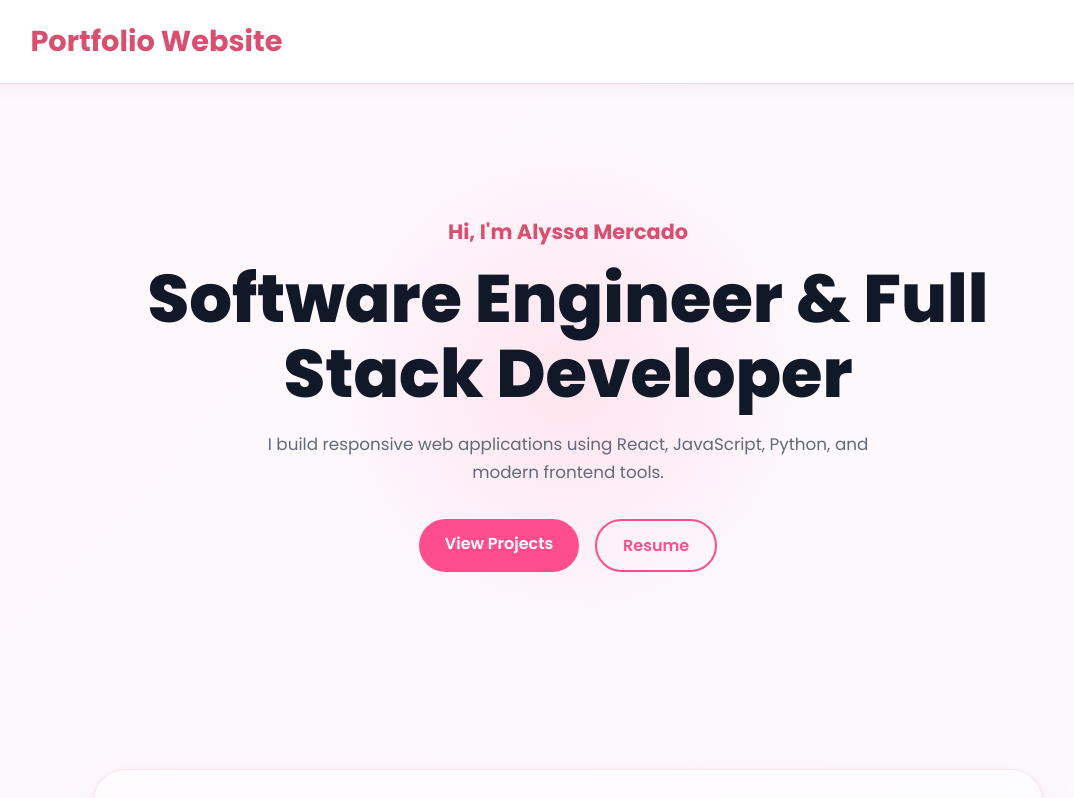
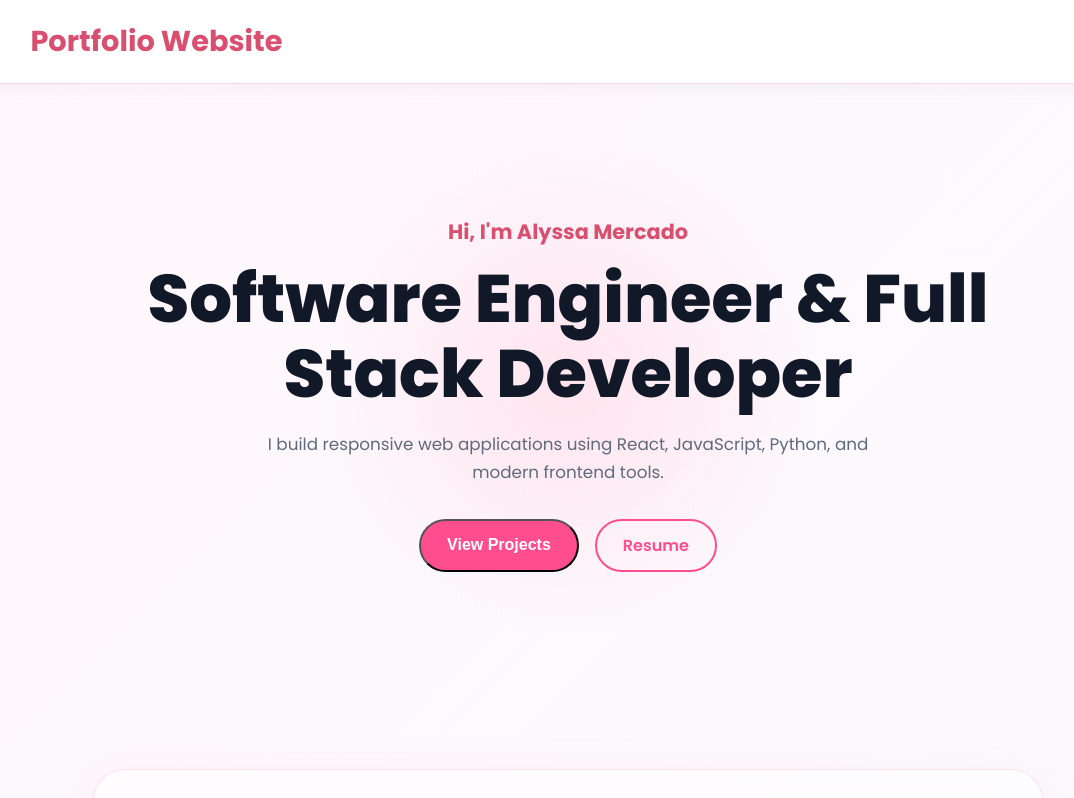
Before and after one commit to amercado1199-hub/alyssa-portfolio, a React (Vite) app in the folder alyssa-portfolio/: page / in a window 1280 px wide. Shown: the top 798 px of the page, without its empty margins (72-1146 px from the left). Built offline with nearby package versions, Linux system fonts and the light colour scheme.

Commit message:
fix projects button

```diff
--- a/alyssa-portfolio/src/components/Hero.jsx
+++ b/alyssa-portfolio/src/components/Hero.jsx
@@ -14,9 +14,14 @@ function Hero() {
         </p>
 
         <div className="hero-buttons">
-          <a href="#projects" className="projects-btn">
+          <button
+            className="projects-btn"
+            onClick={() => {
+                document.getElementById("projects").scrollIntoView({ behavior: "smooth" });
+            }}
+          >
             View Projects
-          </a>
+          </button>
 
           <a
             href="/resume.pdf"
```
